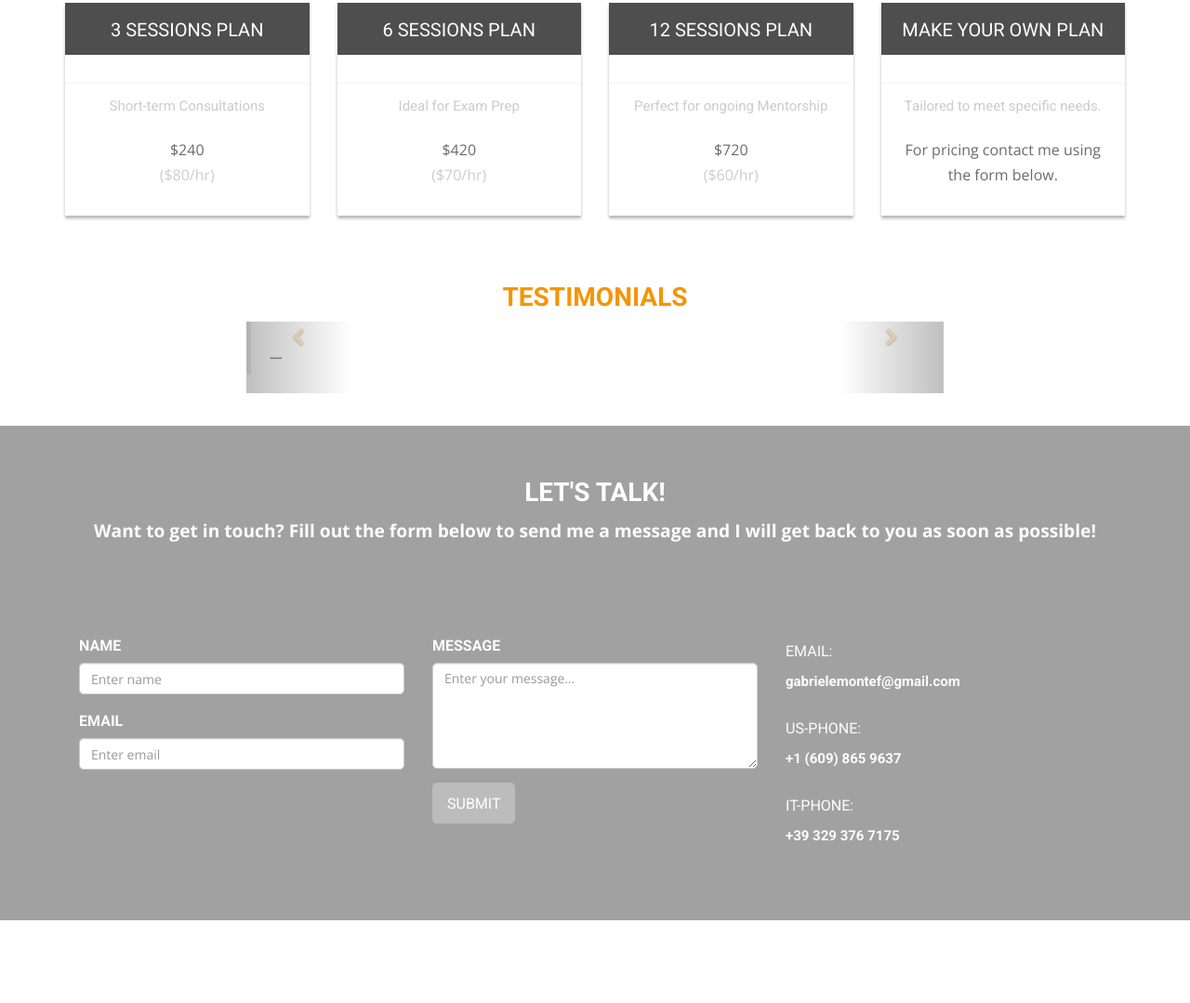
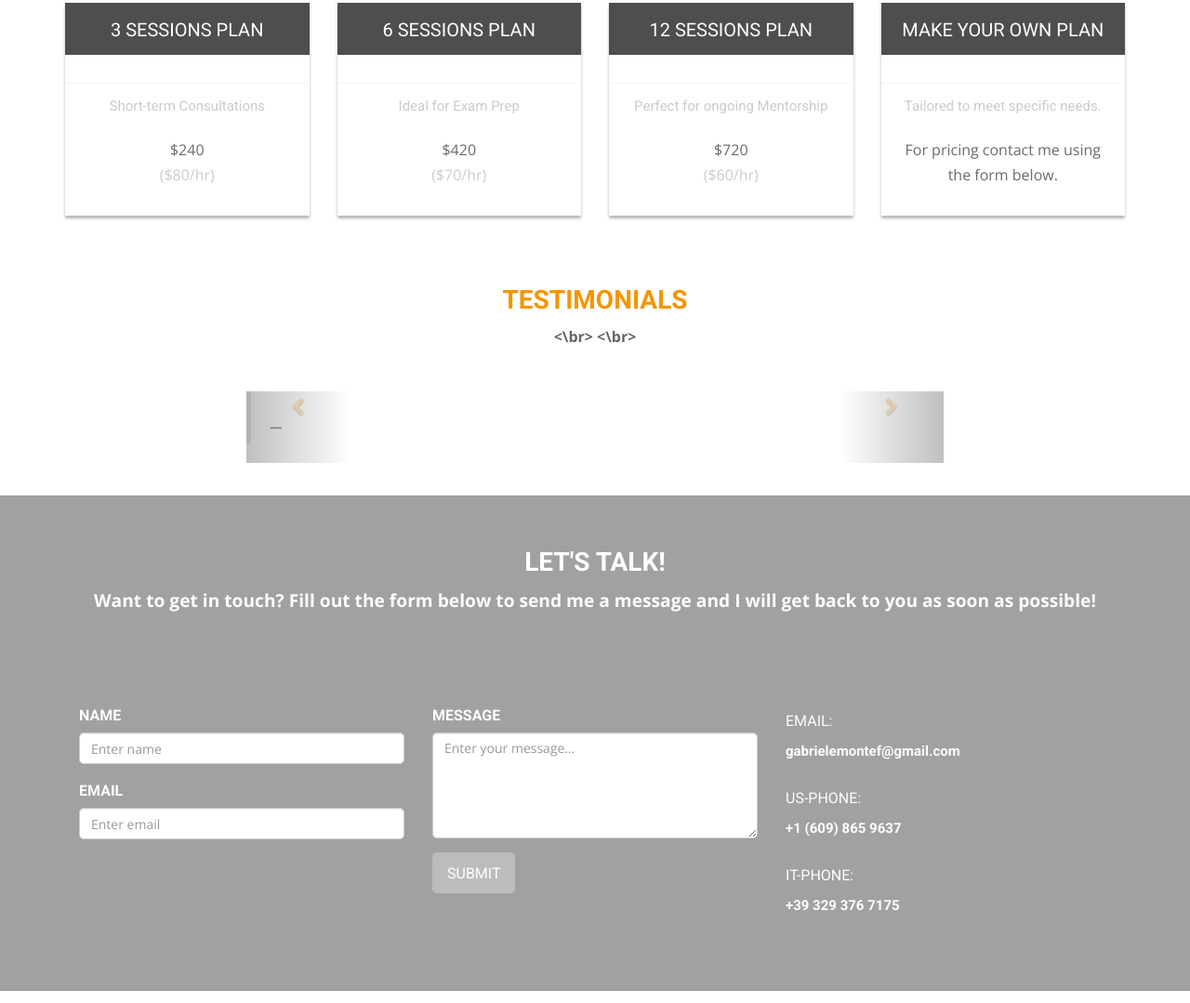
Before and after one commit to GabrieleMonte/coaching.github.io, a plain HTML site: page index.html in a window 1280 px wide. Shown: the part 2497-3576 px from the top of the page at 93% size. Before the commit the page ends 3522 px from the top, so only its background shows below. Drawn offline with nearby package versions, Linux system fonts and the light colour scheme.

Commit message:
Update index.html

```diff
--- a/index.html
+++ b/index.html
@@ -175,10 +175,11 @@ goals while maintaining a healthy balance.
 <!-- /Highlights -->
 <section id="testimonials" class="page-section">
   <div class="container">
-    <div class="row">
-      <div class='col-md-offset-2 col-md-8 text-center'>
+  <div class="container">
+    <div class="heading text-center">
         <h2 <span style="font-weight:bold;"><span style="font-size:28px;"><span style="font-family:roboto-bold,roboto,sans-serif;">TESTIMONIALS</span></span></span></h2>
-
+	<\br>
+	<\br>
       </div>
     </div>
     <div class='row'>
@@ -209,7 +210,7 @@ goals while maintaining a healthy balance.
               <blockquote>
                 <div class="row">
                       <div class="col-sm-9">
-                    <p> <span style="text-align:center;"> </p>
+                    <p>  <center>  </center>  </p>
                     <small></small> </div>
                 </div>
               </blockquote>
@@ -220,7 +221,7 @@ goals while maintaining a healthy balance.
                 <div class="row">
 
                   <div class="col-sm-9">
-                    <p><span style="text-align:center;"></p>
+                    <p> <center>  </center></p>
                     <small></small> </div>
                 </div>
               </blockquote>
```
